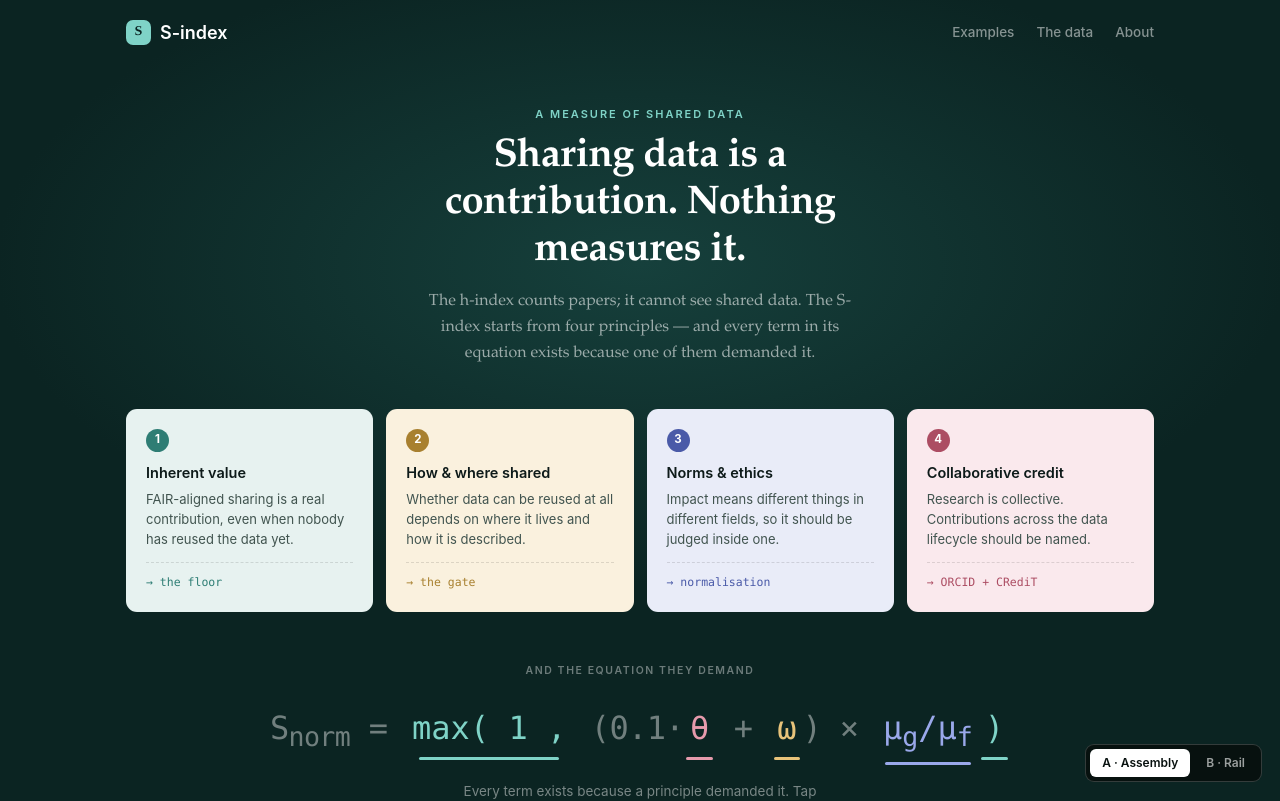
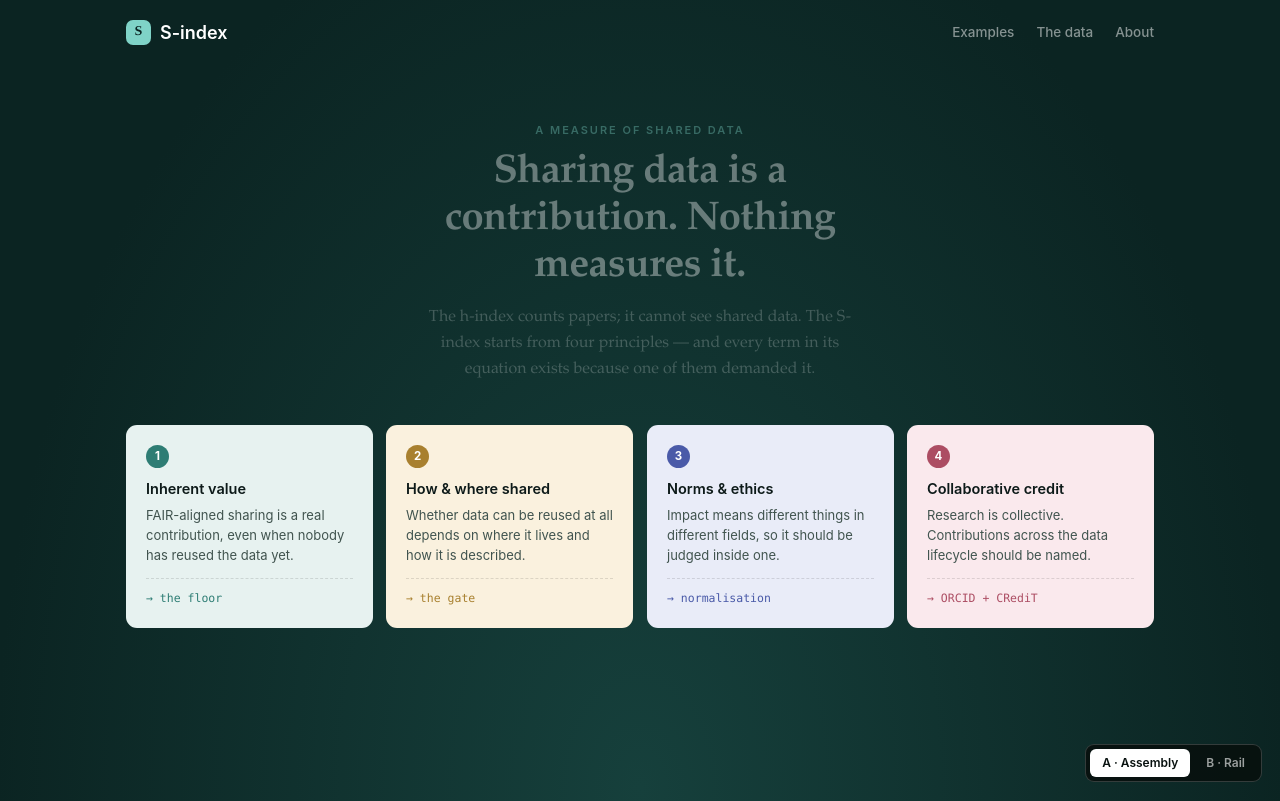
Before and after one commit to UmairZ/s-index-chal, a Next.js app: page / in a window 1280 px wide. Shown: the top 801 px of the page. Built offline with nearby package versions, Linux system fonts and the light colour scheme.

Commit message:
feat: variant A flying-assembly reveal
Cards fade to pointer-events:none once faded so equation terms
are clickable once interactive (brief's code left them blocking
clicks at z-index:2 above the equation).

```diff
--- a/app/globals.css
+++ b/app/globals.css
@@ -130,3 +130,17 @@ button{font:inherit;color:inherit;background:none;border:0;cursor:pointer;paddin
 .sr-eq .eq{white-space:normal}
 .sr-note{margin:18px auto 0;max-width:44ch;font:400 13.5px/1.5 var(--sans);
   color:rgba(255,255,255,.45)}
+
+/* ---------- variant A: flying assembly ---------- */
+.revealA{height:320vh}
+.ra-stage{position:sticky;top:0;height:100vh;overflow:hidden;display:flex;align-items:flex-start}
+.ra-stage>.wrap{width:100%;padding-top:2vh}
+.ra-cards{margin:4vh 0 0;position:relative;z-index:2;pointer-events:none}
+.ra-card{will-change:transform,opacity}
+.ra-eq{position:absolute;left:0;right:0;top:62vh;text-align:center;z-index:1}
+.ra-eq .term{opacity:0}
+.ra-eq .g{opacity:0}
+.ra-after{margin:20px auto 0;max-width:44ch;font:400 13.5px/1.5 var(--sans);
+  color:rgba(255,255,255,.45);opacity:0}
+.ra-hint{position:absolute;left:50%;bottom:4vh;transform:translateX(-50%);
+  font:500 12.5px/1 var(--sans);color:rgba(255,255,255,.4)}
--- a/components/Landing.tsx
+++ b/components/Landing.tsx
@@ -3,6 +3,7 @@ import { useEffect, useState } from 'react';
 import Nav from './Nav';
 import Tail from './Tail';
 import StaticReveal from './StaticReveal';
+import RevealA from './RevealA';
 import VariantToggle from './VariantToggle';
 import ExplainerPanel from './ExplainerPanel';
 import { parseVariant, type Variant } from '@/lib/variant';
@@ -23,8 +24,12 @@ export default function Landing() {
 
   const choose = (v: Variant) => { window.location.hash = v; };
 
-  // Task 6 replaces the 'a' branch with <RevealA/>, Task 7 the 'b' branch with <RevealB/>.
-  const body = <StaticReveal onTermClick={setPanel} />;
+  // Task 7 replaces the 'b' branch with <RevealB/>.
+  const body = staticMode
+    ? <StaticReveal onTermClick={setPanel} />
+    : variant === 'a'
+      ? <RevealA onTermClick={setPanel} />
+      : <StaticReveal onTermClick={setPanel} />; // Task 7 swaps in <RevealB/>
 
   return (
     <main>
--- /dev/null
+++ b/components/RevealA.tsx
@@ -0,0 +1,104 @@
+'use client';
+import { useCallback, useEffect, useRef, useState } from 'react';
+import { useScroll, useMotionValueEvent } from 'motion/react';
+import HeroIntro from './HeroIntro';
+import PrincipleCard from './PrincipleCard';
+import Equation from './Equation';
+import { PRINCIPLES, CARD_TERM, type PrincipleKey, type TermKey } from '@/lib/content';
+
+type Delta = { dx: number; dy: number; s: number };
+const START = 0.12, SPAN = 0.30, STAGGER = 0.06;
+
+const smooth = (t: number) => (t <= 0 ? 0 : t >= 1 ? 1 : t * t * (3 - 2 * t));
+const seg = (v: number, from: number, len: number) => smooth((v - from) / len);
+
+export default function RevealA({ onTermClick }: { onTermClick: (k: TermKey) => void }) {
+  const sectionRef = useRef<HTMLElement>(null);
+  const introRef = useRef<HTMLDivElement>(null);
+  const hintRef = useRef<HTMLDivElement>(null);
+  const eqRef = useRef<HTMLDivElement>(null);
+  const afterRef = useRef<HTMLParagraphElement>(null);
+  const cardEls = useRef<Partial<Record<PrincipleKey, HTMLDivElement>>>({});
+  const termEls = useRef<Partial<Record<TermKey, HTMLButtonElement>>>({});
+  const deltas = useRef<Partial<Record<PrincipleKey, Delta>>>({});
+  const [done, setDone] = useState(false);
+
+  const { scrollYProgress } = useScroll({ target: sectionRef, offset: ['start start', 'end end'] });
+
+  // keep the FIRST element registered per term (the opening paren for 'max')
+  const setTermRef = (k: TermKey, el: HTMLButtonElement | null) => {
+    if (el && !termEls.current[k]) termEls.current[k] = el;
+  };
+
+  const apply = useCallback((v: number) => {
+    PRINCIPLES.forEach((p, i) => {
+      const el = cardEls.current[p.key];
+      const term = termEls.current[CARD_TERM[p.key]];
+      const d = deltas.current[p.key];
+      if (!el || !term || !d) return;
+      const k = seg(v, START + i * STAGGER, SPAN);
+      el.style.transform = `translate(${k * d.dx}px, ${k * d.dy}px) scale(${1 - (1 - d.s) * k})`;
+      el.style.opacity = String(1 - seg(k, 0.85, 0.15)); // card fades as it lands
+      term.style.opacity = String(seg(k, 0.8, 0.2));     // term fades in underneath
+    });
+    if (eqRef.current) {
+      eqRef.current.querySelectorAll<HTMLElement>('.g').forEach(g => {
+        g.style.opacity = String(seg(v, 0.30, 0.20));
+      });
+    }
+    if (introRef.current) introRef.current.style.opacity = String(1 - seg(v, 0.05, 0.12));
+    if (hintRef.current) hintRef.current.style.opacity = String(1 - seg(v, 0.05, 0.08));
+    if (afterRef.current) afterRef.current.style.opacity = String(seg(v, 0.66, 0.12));
+    setDone(v > 0.62);
+  }, []);
+
+  const measure = useCallback(() => {
+    for (const p of PRINCIPLES) {
+      const card = cardEls.current[p.key];
+      const term = termEls.current[CARD_TERM[p.key]];
+      if (!card || !term) return;
+      card.style.transform = 'none';
+      const c = card.getBoundingClientRect();
+      const t = term.getBoundingClientRect();
+      deltas.current[p.key] = {
+        dx: t.left + t.width / 2 - (c.left + c.width / 2),
+        dy: t.top + t.height / 2 - (c.top + c.height / 2),
+        s: Math.max(0.18, t.height / c.height),
+      };
+    }
+    apply(scrollYProgress.get());
+  }, [apply, scrollYProgress]);
+
+  useEffect(() => {
+    measure();
+    window.addEventListener('resize', measure);
+    return () => window.removeEventListener('resize', measure);
+  }, [measure]);
+
+  useMotionValueEvent(scrollYProgress, 'change', apply);
+
+  return (
+    <section ref={sectionRef} className="revealA" aria-label="From principles to equation">
+      <div className="ra-stage">
+        <div className="wrap">
+          <div ref={introRef}><HeroIntro /></div>
+          <div className="prins ra-cards">
+            {PRINCIPLES.map(p => (
+              <div key={p.key} className="ra-card"
+                ref={el => { cardEls.current[p.key] = el ?? undefined; }}>
+                <PrincipleCard p={p} />
+              </div>
+            ))}
+          </div>
+          <div className="ra-eq" ref={eqRef}>
+            <Equation interactive={done} onTermClick={onTermClick} termRef={setTermRef} />
+            <p className="ra-after" ref={afterRef}>
+              Every term exists because a principle demanded it. Click any of them.
+            </p>
+          </div>
+          <div className="ra-hint" ref={hintRef} aria-hidden="true">Scroll ↓</div>
+        </div>
+      </div>
+    </section>
+  );
+}
```
